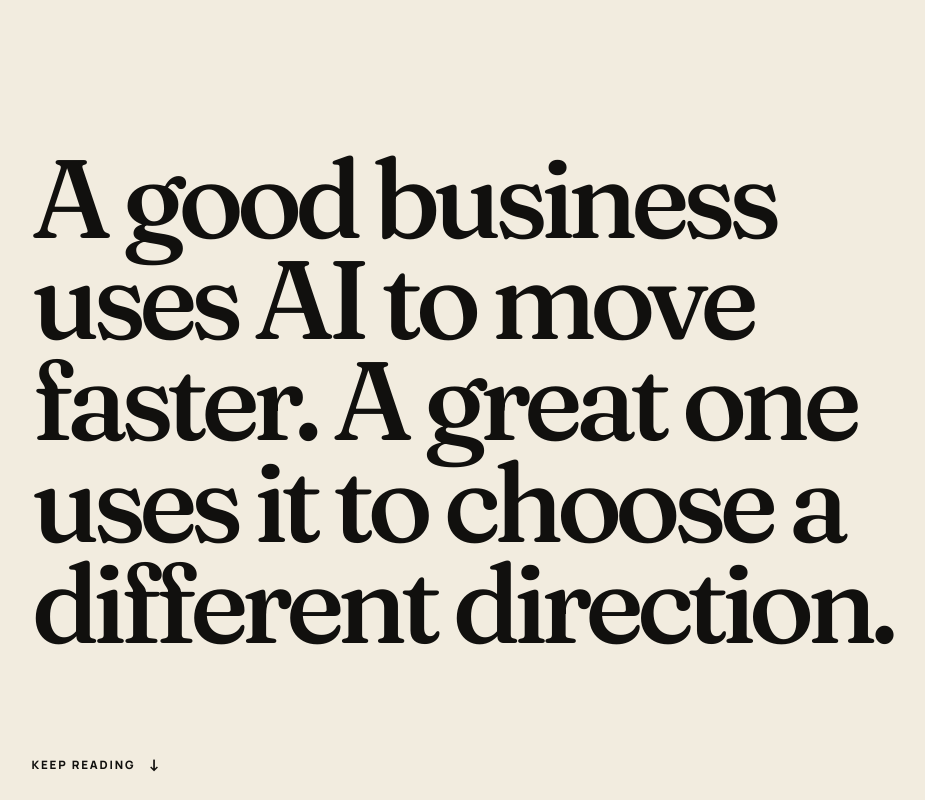
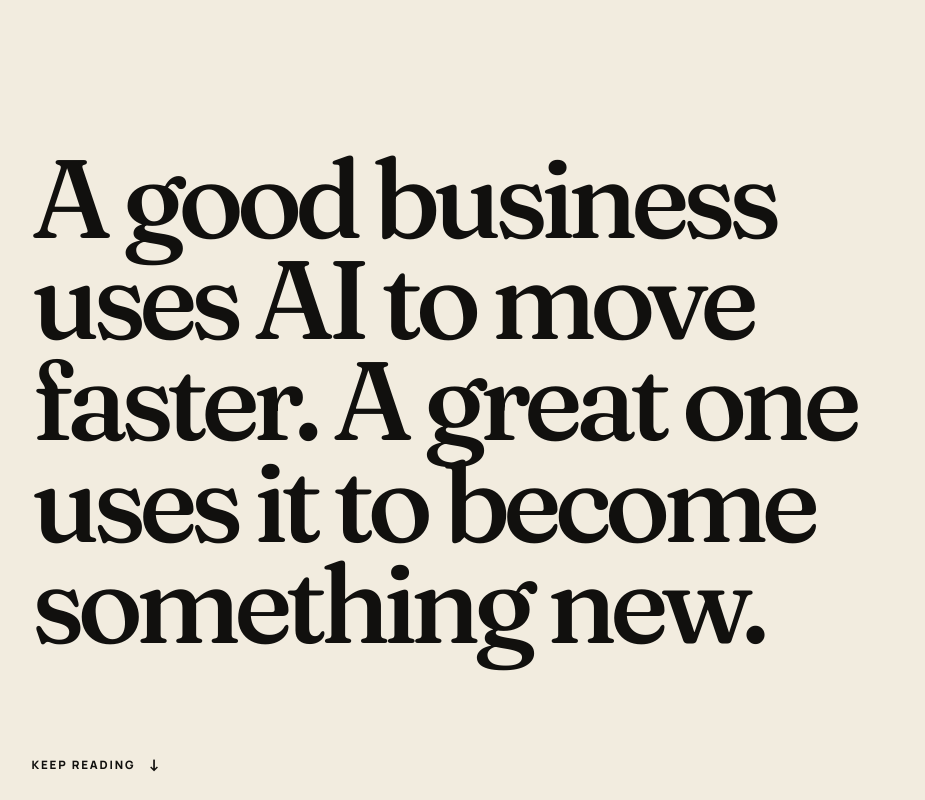
Before and after one commit to geraldvanderpuye/ai-geraldvdp, a website: page index.html in a window 1280 px wide. Shown: the top 800 px of the page, without its empty margins (7-932 px from the left). Drawn offline with Linux system fonts and the light colour scheme.

Commit message:
Hero: a great one uses it to become something new
Co-Authored-By: Claude Fable 5 <noreply@anthropic.com>

```diff
--- a/index.html
+++ b/index.html
@@ -534,7 +534,7 @@
   <body>
     <a class="skip-link" href="#main">Skip to the story</a>
     <section class="hero" aria-labelledby="hero-title">
-      <h1 id="hero-title">A good business uses AI to move faster. A great one uses it to choose a different direction.</h1>
+      <h1 id="hero-title">A good business uses AI to move faster. A great one uses it to become something new.</h1>
       <a class="scroll-cue" href="#gerald">Keep reading</a>
     </section>
 
```
